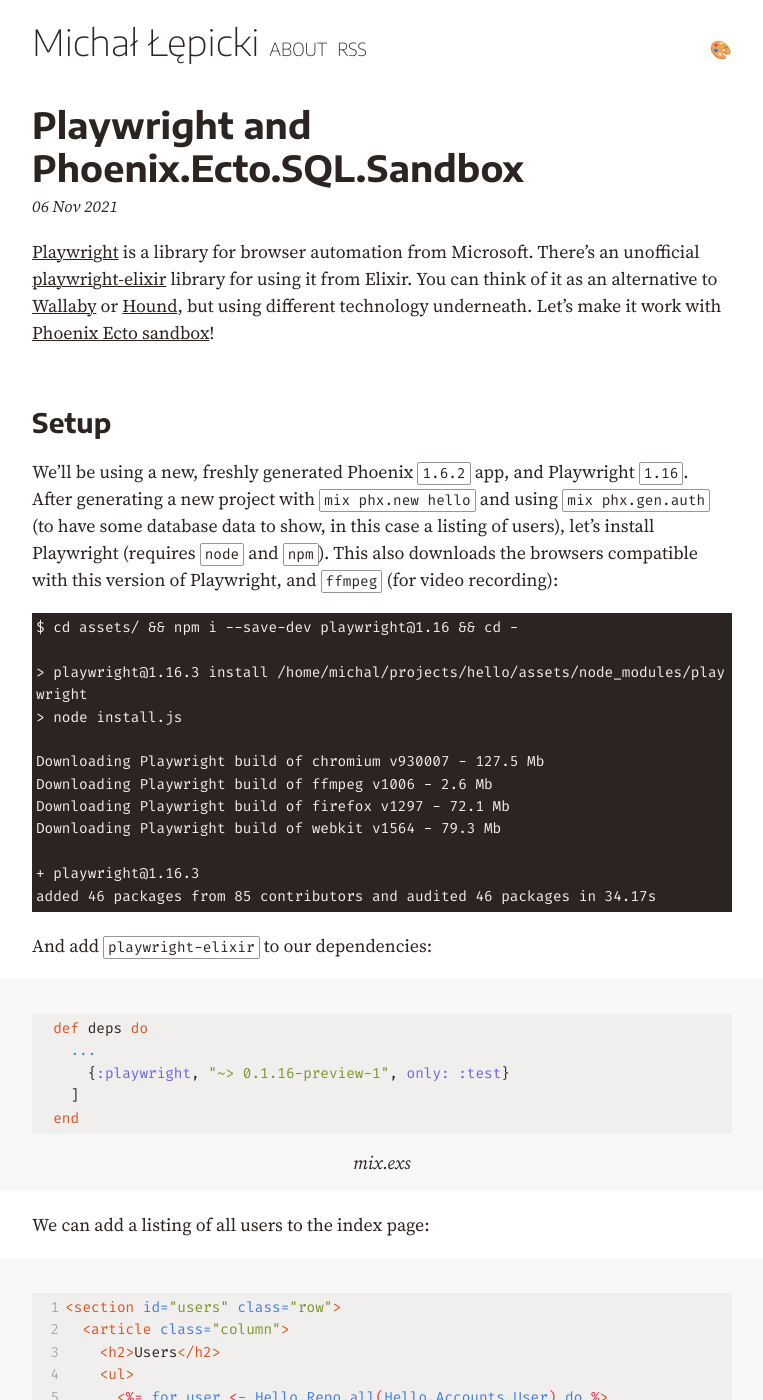
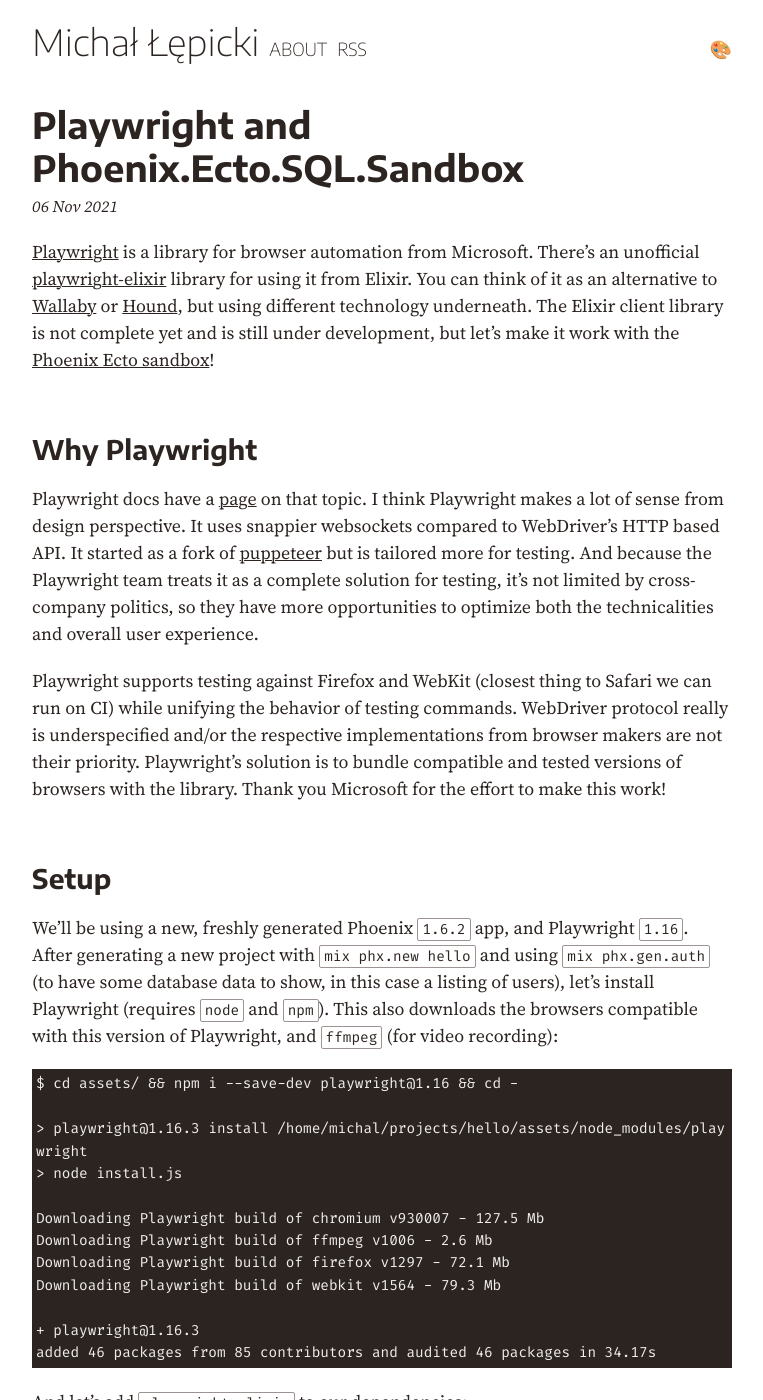
Before and after one commit to michallepicki/blog, a Jekyll site: the page built from _posts/2021-11-06-playwright-and-phoenix-ecto-sql-sandbox.md, in a window 1280 px wide and 1400 px high. Shown: the whole window, without its empty margins (258-1021 px from the left). Built offline with Jekyll 4.4.1, drawn with Linux system fonts in a browser that asks for light colours; some of the changed text lies outside the part shown.

Commit message:
a few words on why playwright

```diff
--- a/_posts/2021-11-06-playwright-and-phoenix-ecto-sql-sandbox.md
+++ b/_posts/2021-11-06-playwright-and-phoenix-ecto-sql-sandbox.md
@@ -4,7 +4,13 @@ hidden: false
 # edit_date:
 ---
 
-[Playwright](https://github.com/microsoft/playwright) is a library for browser automation from Microsoft. There's an unofficial [playwright-elixir](https://github.com/geometerio/playwright-elixir) library for using it from Elixir. You can think of it as an alternative to [Wallaby](https://github.com/elixir-wallaby/wallaby) or [Hound](https://github.com/HashNuke/hound), but using different technology underneath. Let's make it work with [Phoenix Ecto sandbox](https://hexdocs.pm/phoenix_ecto/Phoenix.Ecto.SQL.Sandbox.html)!
+[Playwright](https://github.com/microsoft/playwright) is a library for browser automation from Microsoft. There's an unofficial [playwright-elixir](https://github.com/geometerio/playwright-elixir) library for using it from Elixir. You can think of it as an alternative to [Wallaby](https://github.com/elixir-wallaby/wallaby) or [Hound](https://github.com/HashNuke/hound), but using different technology underneath. The Elixir client library is not complete yet and is still under development, but let's make it work with the [Phoenix Ecto sandbox](https://hexdocs.pm/phoenix_ecto/Phoenix.Ecto.SQL.Sandbox.html)!
+
+## Why Playwright
+
+Playwright docs have a [page](https://playwright.dev/docs/why-playwright/) on that topic. I think Playwright makes a lot of sense from design perspective. It uses snappier websockets compared to WebDriver's HTTP based API. It started as a fork of [puppeteer](https://github.com/puppeteer/puppeteer/) but is tailored more for testing. And because the Playwright team treats it as a complete solution for testing, it's not limited by cross-company politics, so they have more opportunities to optimize both the technicalities and overall user experience.
+
+Playwright supports testing against Firefox and WebKit (closest thing to Safari we can run on CI) while unifying the behavior of testing commands. WebDriver protocol really is underspecified and/or the respective implementations from browser makers are not their priority. Playwright's solution is to bundle compatible and tested versions of browsers with the library. Thank you Microsoft for the effort to make this work!
 
 ## Setup
 
@@ -36,7 +42,7 @@ And add `playwright-elixir` to our dependencies:
   end
 {% endraw %}{% endcapture %}{% include code_block.html code=c lang="elixir" numbered=false figure=true figcaption="mix.exs"%}
 
-We can add a listing of all users to the index page:
+To confirm that the sandbox is working, let's add a listing of all users to the index page:
 
 {% capture c %}{% raw %}
 <section id="users" class="row">
@@ -53,7 +59,7 @@ We can add a listing of all users to the index page:
 </section>
 {% endraw %}{% endcapture %}{% include code_block.html code=c lang="html" numbered=true figure=true figcaption="lib/hello_web/templates/page/index.html.heex"%}
 
-We can add an example test:
+And let's add a very simple test first, to confirm that everything is correctly set up:
 
 {% capture c %}{% raw %}
 defmodule HelloWeb.Integration.ATest do
@@ -72,13 +78,13 @@ end
 
 {% endraw %}{% endcapture %}{% include code_block.html code=c lang="elixir" numbered=true figure=true figcaption="test/hello_web/integration/a_test.exs"%}
 
-To access the server in tests we need to change the Endpoint config in `config/test.exs` to say `server: true`. Then, the test should pass, and we'll see a browser quickly flashing (thanks to the `headless: false` option we passed in):
+To access the server in tests we need to change the Endpoint config in `config/test.exs` to say `server: true`. Then, the test should pass, and it will cause the browser to shortly show up (thanks to the `headless: false` option we passed in):
 
 {% capture c %}{% raw %}
 $ mix test test/hello_web/integration/
 .
 
-Finished in 1.7 seconds (1.7s async, 0.00s sync)
+Finished in 1.7 seconds (0.00s async, 1.7s sync)
 1 test, 0 failures
 {% endraw %}{% endcapture %}{% include code_block.html code=c class="terminal" %}
 
@@ -89,7 +95,7 @@ Let's write a test that registers a user, waits a few seconds, refreshes the pag
 {% capture c %}{% raw %}
 test "registering a user", %{page: page} do
   email = Hello.AccountsFixtures.unique_user_email()
-  password = Hello.AccountsFixtures.valid_user_password())
+  password = Hello.AccountsFixtures.valid_user_password()
 
   page
   |> Playwright.Page.goto("http://localhost:4002/users/register")
@@ -272,3 +278,7 @@ Finished in 9.2 seconds (9.2s async, 0.00s sync)
 {% endraw %}
 
 Both tests created a separate user, and listing all users did not show the user created in the other test.
+
+## Closing thoughts
+
+Overall, I am very excited to use Playwright-based browser automation for tests instead of WebDriver-based solutions. Playwright is snappier and more reliable - it's just overall better! I hope to find the time to contribute to the Elixir client a bit more.
```
Also changed, not shown: other parts of _posts/2021-11-06-playwright-and-phoenix-ecto-sql-sandbox.md (+1 -1 lines).
